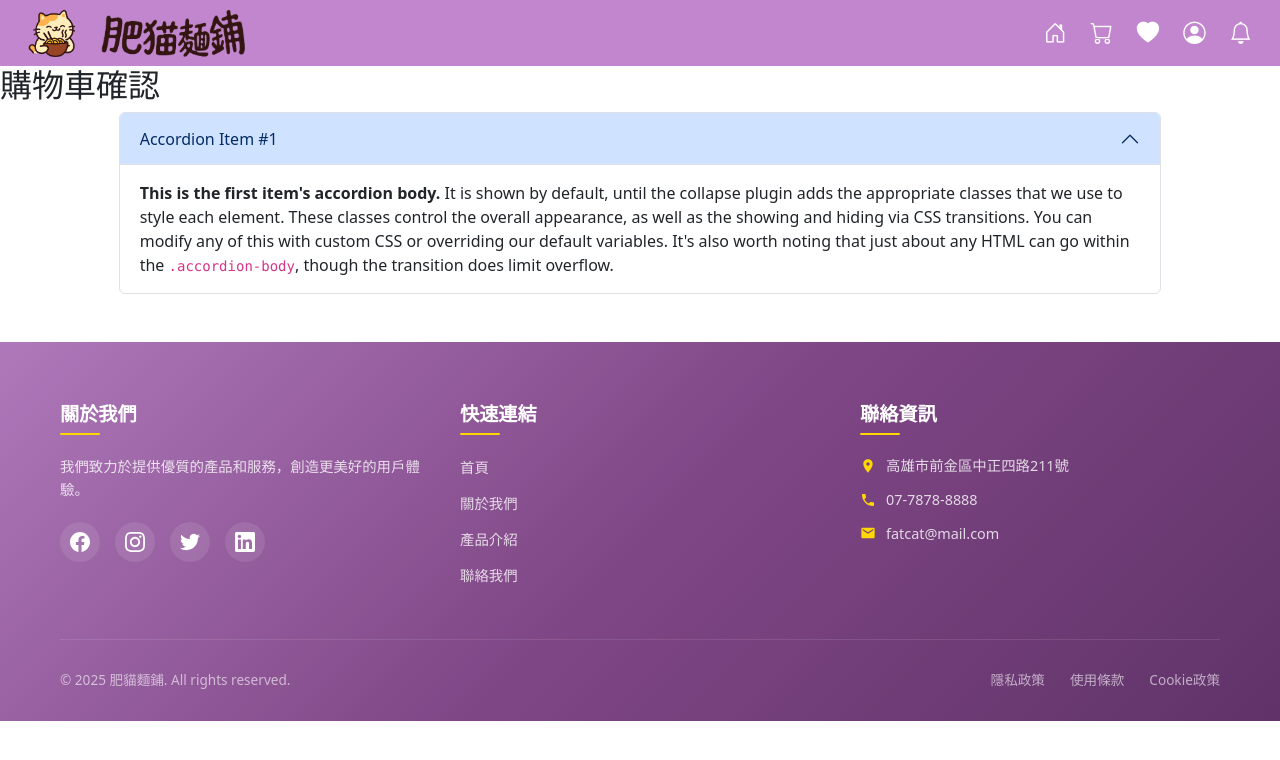
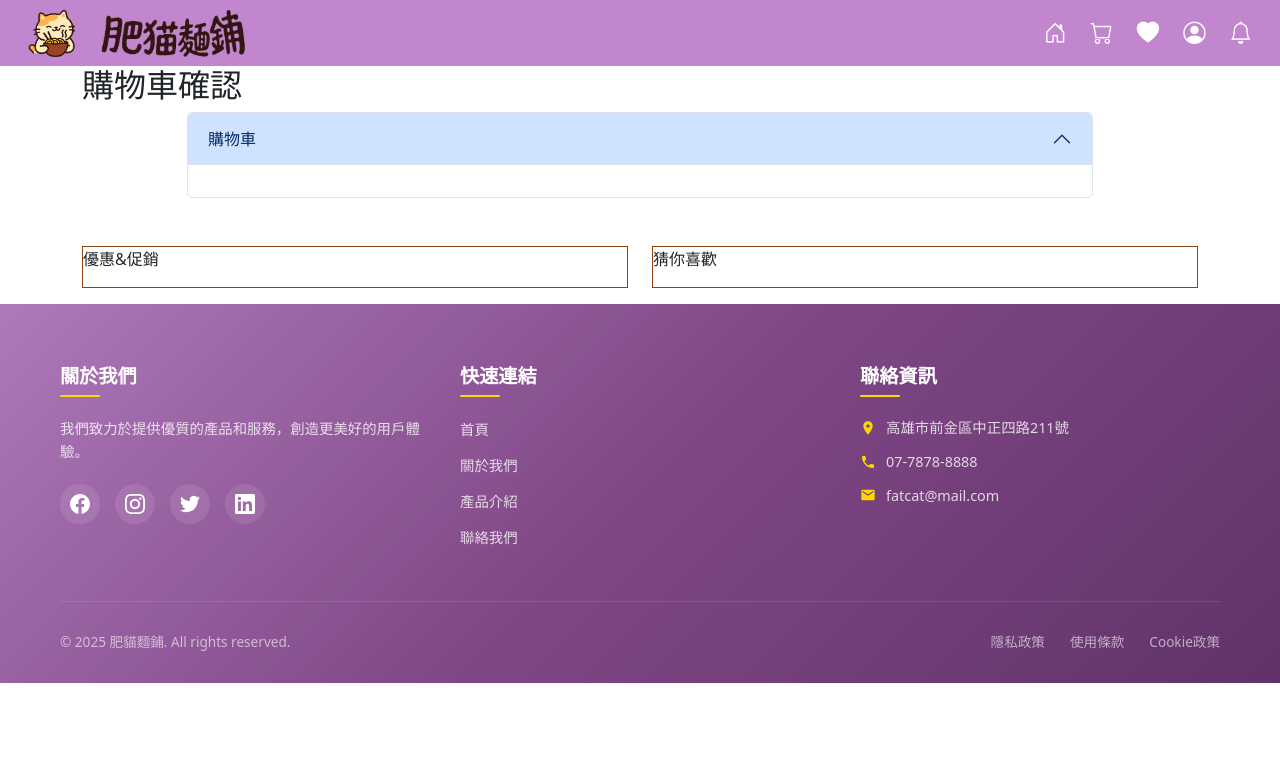
Before and after one commit to Pamelajch/FatCat-frontend, a Vue app: page /cart in a window 1280 px wide. Shown: the top 760 px of the page. Built offline with nearby package versions, Linux system fonts and the light colour scheme.

Commit message:
購物車頁面

```diff
--- a/src/views/CartView.vue
+++ b/src/views/CartView.vue
@@ -3,22 +3,54 @@
 </script>
 
 <template>
-    <div>
+    <div class=" container mb-2">
         <h2>購物車確認</h2>
         <div class="accordion col-lg-10 container mb-5" id="accordionPanelsStayOpenExample" >
   <div class="accordion-item">
     <h2 class="accordion-header" id="panelsStayOpen-headingOne">
       <button class="accordion-button" type="button" data-bs-toggle="collapse" data-bs-target="#panelsStayOpen-collapseOne" aria-expanded="true" aria-controls="panelsStayOpen-collapseOne">
-        Accordion Item #1
+        購物車
       </button>
     </h2>
     <div id="panelsStayOpen-collapseOne" class="accordion-collapse collapse show" aria-labelledby="panelsStayOpen-headingOne">
       <div class="accordion-body">
-        <strong>This is the first item's accordion body.</strong> It is shown by default, until the collapse plugin adds the appropriate classes that we use to style each element. These classes control the overall appearance, as well as the showing and hiding via CSS transitions. You can modify any of this with custom CSS or overriding our default variables. It's also worth noting that just about any HTML can go within the <code>.accordion-body</code>, though the transition does limit overflow.
-      </div>
+
+                 </div>
+              </div>
+            </div>
+         </div>
     </div>
-  </div>
-  </div>
+    <div class="container">
+        <div class="row">
+            <div class=" col-12 col-md-6">
+                <div class="row mb-3 g-0">
+                    <div class="col-12 col-lg-6">
+
+                    </div>
+                    <!-- display:flex = d-flex/ justify-content-center 水平置中/ align-items-center 垂直置中 -->
+                    <div class="col-12" style="border: 1px solid saddlebrown;">
+                        <div >
+                            <p>優惠&促銷</p>
+                        </div>
+
+                    </div>
+                </div>
+            </div>
+            <div class="col-12 col-md-6">
+                <div class="row mb-3 g-0">
+                    <div class="col-12 col-lg-6">
+
+                    </div>
+                    <!-- display:flex = d-flex/ justify-content-center 水平置中/ align-items-center 垂直置中 -->
+                    <div class="col-12" style="border: 1px solid saddlebrown;">
+                        <div>
+                            <p>猜你喜歡</p>
+                        </div>
+
+                    </div>
+                </div>
+            </div>
+        </div>
     </div>
 </template>
 
```
